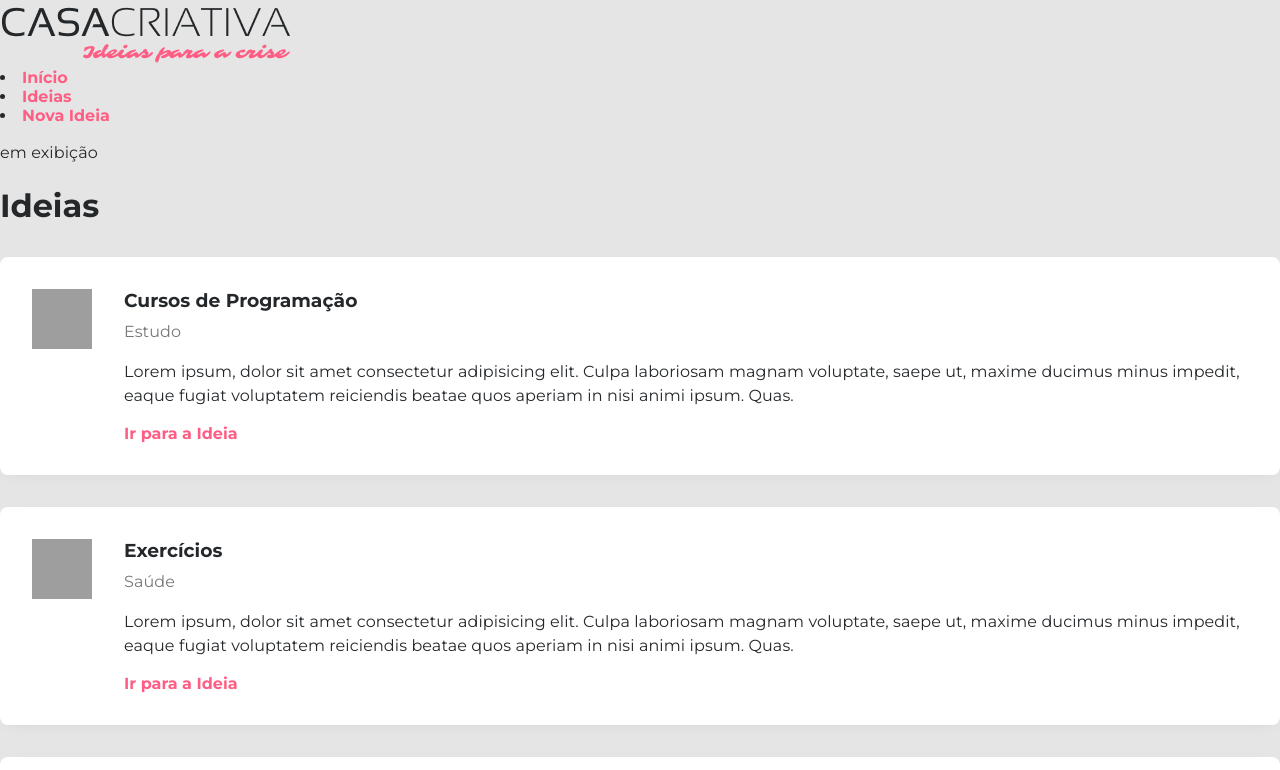
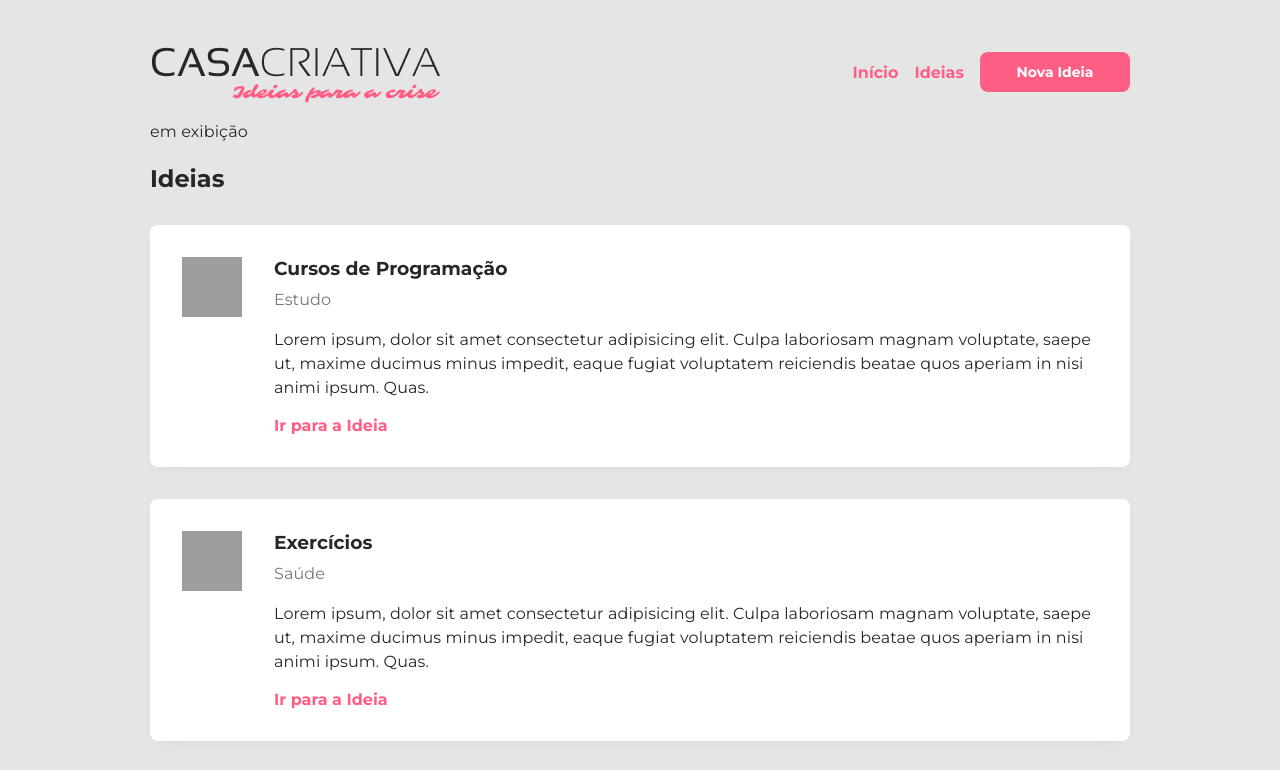
Before and after one commit to WebertiBarbosa/Novas-ideias, a plain HTML site: page ideias.html in a window 1280 px wide. Shown: the top 770 px of the page. Drawn offline with Linux system fonts and the light colour scheme; grey boxes are pictures that could not be loaded.

Commit message:
ideias.html

```diff
--- a/ideias.html
+++ b/ideias.html
@@ -12,7 +12,9 @@
 
 </head>
 
-<body>
+<body id="page-ideas">
+
+    <div id="container">
 
         <header>
 
@@ -26,9 +28,12 @@
 
         </header>
 
-    <section id="title"></section>
+        <section id="title">
+
             <p>em exibição</p>
             <h1>Ideias</h1>
+
+        </section>
 
         <main>
 
@@ -87,6 +92,10 @@
             Com ♥️ <a href="http://rocketseat.com.br">Rocketseat</a>
         </footer>
 
+    </div>
+
+
+
     <!-- Modal -->
     <div id="modal" class="hide">
         <div class="content">
--- a/style.css
+++ b/style.css
@@ -30,7 +30,7 @@ p, .description {
     letter-spacing: 0.1px;
 }
 
-#conteiner {
+#container {
     width: 90%;
     max-width: 980px;
 
@@ -271,3 +271,51 @@ form button:hover {
 }
 
 /*IDEIAS.HTML*/
+
+#page-ideas #container {
+    display: block ;
+
+}
+
+#page-ideas header {
+    display: flex;
+    justify-content: space-between;
+}
+
+#page-ideas nav {
+    display: flex;
+    align-items: center;
+}
+
+#page-ideas nav li {
+    list-style-type: none;
+
+    margin-right: 16px;
+}
+
+#page-ideas nav li:last-child{
+    margin: 0px;
+}
+
+#page-ideas nav li:last-child a {
+    width: 150px;
+    height: 40px;
+
+    background-color: #ff5E84;
+    color: white;
+
+    font-size: 14px;
+    font-weight: bold;
+
+    display: flex;
+    align-items: center;
+    justify-content: center;
+
+    border-radius: 8px;
+
+}
+
+#page-ideas nav li:last-child a:hover {
+    background-color: #0984e3;
+    text-decoration: none;
+}
```
Also changed, not shown: index.html (+1 -1 lines). Lines whose indentation alone changed are shown as unchanged.
